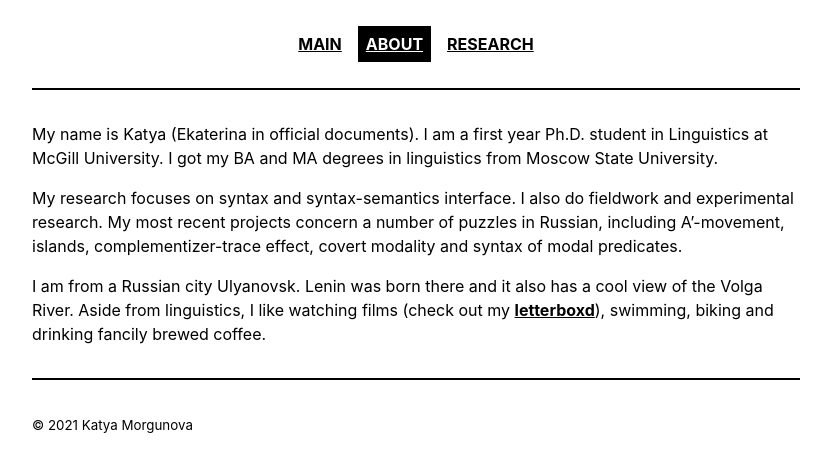
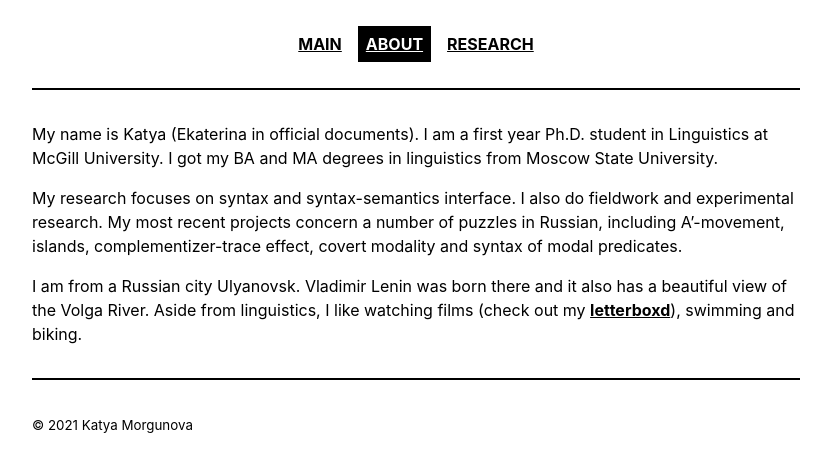
Before and after one commit to morgunova-katya/morgunova-katya.github.io, a Jekyll site: the page built from _pages/about.md, in a window 1280 px wide. Shown: the top 472 px of the page, without its empty margins (224-1055 px from the left). Built offline with Jekyll 4.4.1, drawn with Linux system fonts in a browser that asks for light colours.

Commit message:
name fix

```diff
--- a/_config.yml
+++ b/_config.yml
@@ -1,10 +1,6 @@
 site: Katya Morgunova
 url: https://example.com
-title: Katya
-description: Ultra - Super fast Jekyll theme, weighs under 2kb
-twitter:
-  username: yourusername
-  card: summary
+title: Katya Morgunova
 
 permalink: pretty
 
--- a/_pages/about.md
+++ b/_pages/about.md
@@ -7,4 +7,4 @@ My name is Katya (Ekaterina in official documents). I am a first year Ph.D. stud
 
 My research focuses on syntax and syntax-semantics interface. I also do fieldwork and experimental research. My most recent projects concern a number of puzzles in Russian, including A'-movement, islands, complementizer-trace effect, covert modality and syntax of modal predicates.
 
-I am from a Russian city Ulyanovsk. Lenin was born there and it also has a cool view of the Volga River. Aside from linguistics, I like watching films (check out my <a href="https://letterboxd.com/simbir/">letterboxd</a>), swimming, biking and drinking fancily brewed coffee.
+I am from a Russian city Ulyanovsk. Vladimir Lenin was born there and it also has a beautiful view of the Volga River. Aside from linguistics, I like watching films (check out my <a href="https://letterboxd.com/simbir/">letterboxd</a>), swimming and biking.
--- a/index.html
+++ b/index.html
@@ -4,5 +4,5 @@ title: Main
 ---
 
   <article class="post index" role="article">
-  <p class="post-title"> <span style="font-weight:bold;font-size:200%"> &#10024; Katya Morgunova &#10024; </span> <br> <span style="font-size:150%"> Ph.D. student in Linguistics at McGill </span> <br> <span style="font-size:130%"> <a href="{{ site.baseurl }}/files/morgunova_cv.pdf" class="cv">CV</a></span> <br> <span style="font-size:130%"> ekaterina [dot] morgunova [at] mail [dot] mcgill [dot] ca </span></p>
+  <p class="post-title"> <span style="font-weight:bold;font-size:200%"> &#10024; Katya Morgunova &#10024; </span> <br> <span style="font-size:150%"> Ph.D. student in Linguistics at McGill </span> <br> <span style="font-size:130%"> <a href="{{ site.baseurl }}/files/morgunova_cv.pdf" class="cv">CV</a></span> <br> <span style="font-size:130%"> &#101;&#107;&#097;&#116;&#101;&#114;&#105;&#110;&#097;&#046;&#109;&#111;&#114;&#103;&#117;&#110;&#111;&#118;&#097;&#064;&#109;&#097;&#105;&#108;&#046;&#109;&#099;&#103;&#105;&#108;&#108;&#046;&#099;&#097; </span></p>
   </article>
```
